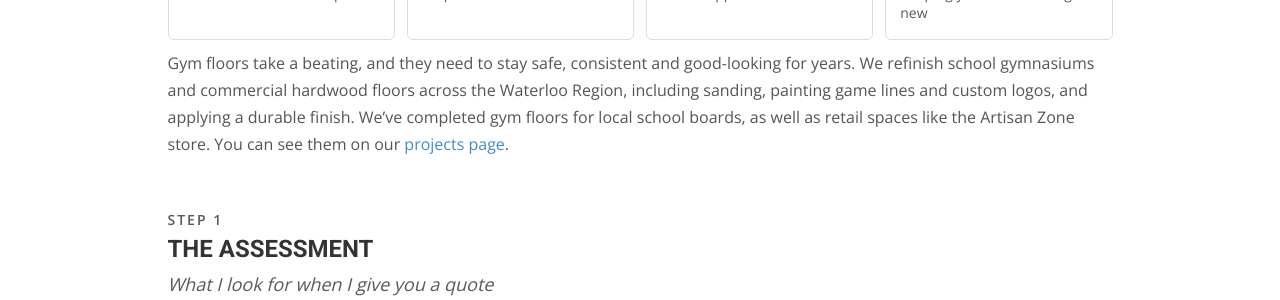
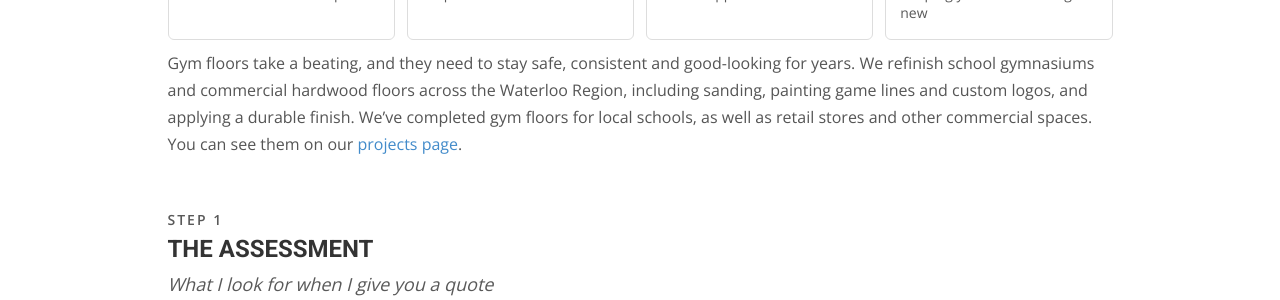
Before and after one commit to elidlocke/woodworks-site, a Jekyll site: the page built from gym-floor-refinishing.md, in a window 1280 px wide and 900 px high, scrolled down 354 px. Shown: the part 208-508 px from the top of the window. Built offline with Jekyll 4.4.1, drawn with Linux system fonts in a browser that asks for light colours; nearby versions of some CDN libraries; some web fonts are replaced.

Commit message:
Update project captions and stop naming client businesses
- Projects page captions: "Student Rental", "Commercial Storefront" and
  "Private School Gymnasium" replace the old property names.
- Gym page no longer names a retail client.
- Rename the storefront photos so the client's name isn't in their
  filenames.

```diff
--- a/gym-floor-refinishing.md
+++ b/gym-floor-refinishing.md
@@ -26,7 +26,7 @@ faqs:
       Yes. We've refinished hardwood in retail stores and other commercial spaces as well as gymnasiums. We'll work around your opening hours wherever we can.
 ---
 
-Gym floors take a beating, and they need to stay safe, consistent and good-looking for years. We refinish school gymnasiums and commercial hardwood floors across the Waterloo Region, including sanding, painting game lines and custom logos, and applying a durable finish. We've completed gym floors for local school boards, as well as retail spaces like the Artisan Zone store. You can see them on our [projects page](/hardwood-floor-refinishing-projects/).
+Gym floors take a beating, and they need to stay safe, consistent and good-looking for years. We refinish school gymnasiums and commercial hardwood floors across the Waterloo Region, including sanding, painting game lines and custom logos, and applying a durable finish. We've completed gym floors for local schools, as well as retail stores and other commercial spaces. You can see them on our [projects page](/hardwood-floor-refinishing-projects/).
 
 <p class="step-kicker">Step 1</p>
 ## The assessment {#assessment}
```
Also changed, not shown: _data/projects.yml (+4 -4 lines), img/portfolio/commercial_01/storefront_01.jpg (renamed from img/portfolio/commercial_01/artisan_zone.jpg), img/portfolio/commercial_01/storefront_02.jpg (renamed from img/portfolio/commercial_01/artisan_zone2.jpg), img/portfolio/commercial_01/storefront_03.jpg (renamed from img/portfolio/commercial_01/artisan-zone3.jpg), img/portfolio/commercial_01/storefront_thumb.jpg (renamed from img/portfolio/commercial_01/artisan_zone_thumb.jpg).
